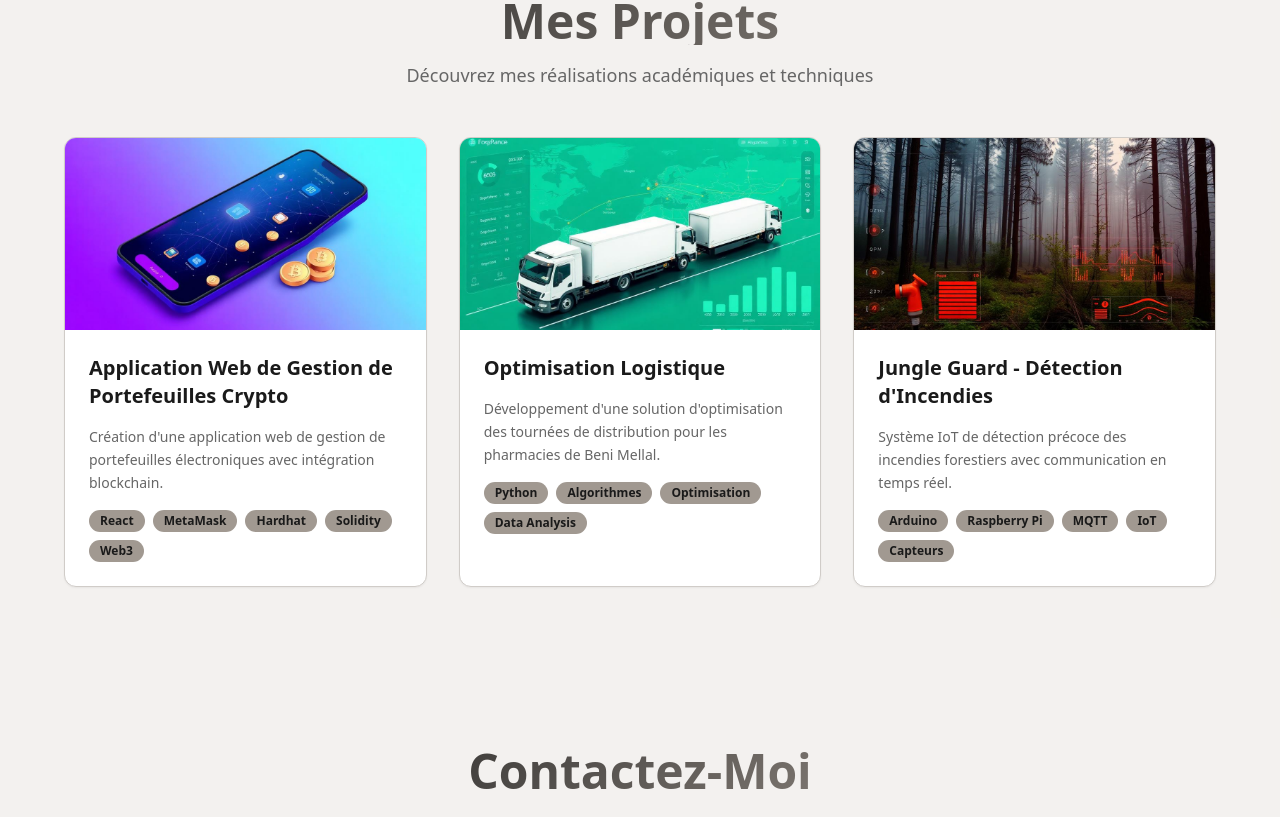
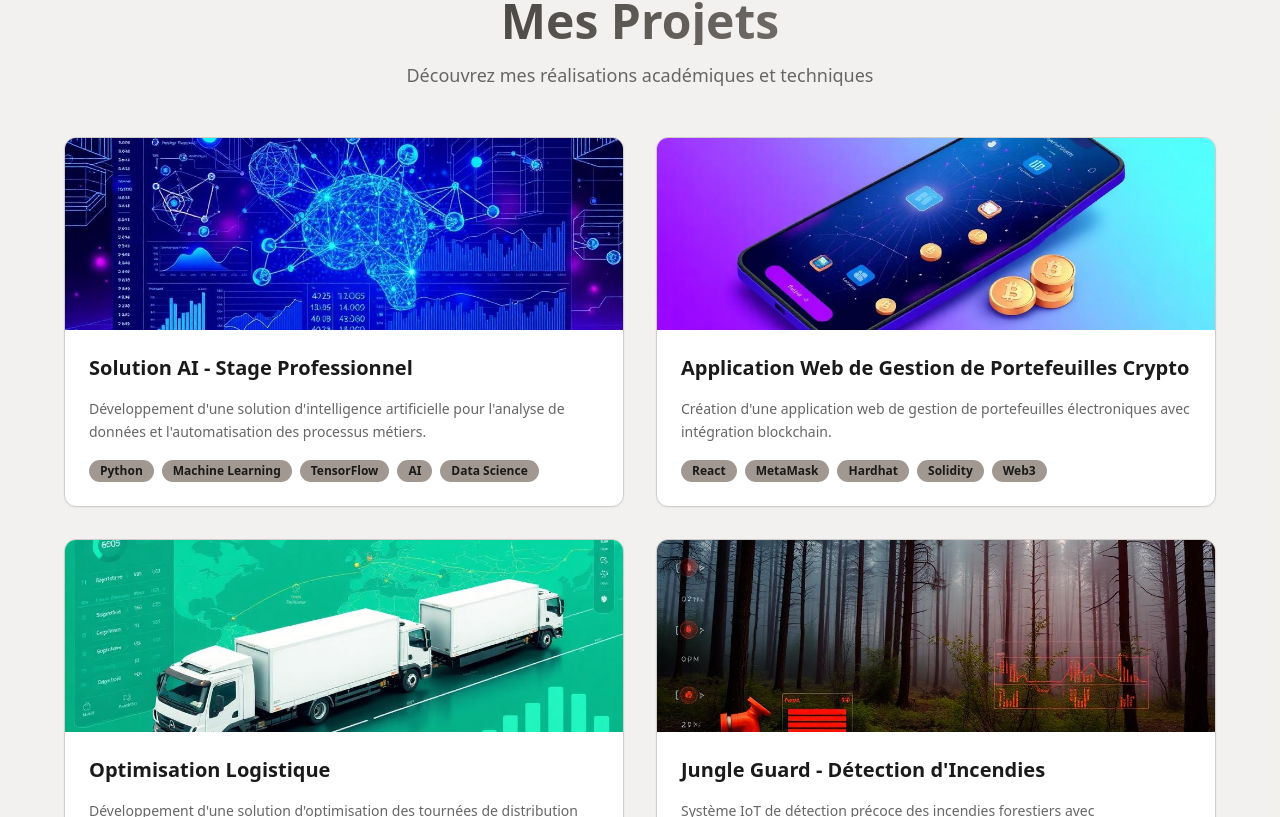
Before and after one commit to Fadoua-f/Fadoua-f.github.io, a React (Vite) app: page / in a window 1280 px wide. Shown: the part 1923-2740 px from the top of the page. Built offline with nearby package versions, Linux system fonts and the light colour scheme; the HTML template or start-up script is replaced by a standard one.

Commit message:
Add AI solution project
Added a new project for the AI solution, including a professional photo and updated the project grid to display two columns for better layout.

```diff
--- a/src/components/Projects.tsx
+++ b/src/components/Projects.tsx
@@ -3,9 +3,16 @@ import { Badge } from "@/components/ui/badge";
 import cryptoImage from "@/assets/project-crypto.jpg";
 import logisticsImage from "@/assets/project-logistics.jpg";
 import forestImage from "@/assets/project-forest.jpg";
+import aiImage from "@/assets/project-ai.jpg";
 
 const Projects = () => {
   const projects = [
+    {
+      image: aiImage,
+      title: "Solution AI - Stage Professionnel",
+      description: "Développement d'une solution d'intelligence artificielle pour l'analyse de données et l'automatisation des processus métiers.",
+      tags: ["Python", "Machine Learning", "TensorFlow", "AI", "Data Science"]
+    },
     {
       image: cryptoImage,
       title: "Application Web de Gestion de Portefeuilles Crypto",
@@ -38,7 +45,7 @@ const Projects = () => {
           </p>
         </div>
 
-        <div className="grid md:grid-cols-2 lg:grid-cols-3 gap-8">
+        <div className="grid md:grid-cols-2 gap-8">
           {projects.map((project, index) => (
             <Card
               key={index}
```
Also changed, not shown: src/assets/project-ai.jpg (added).
